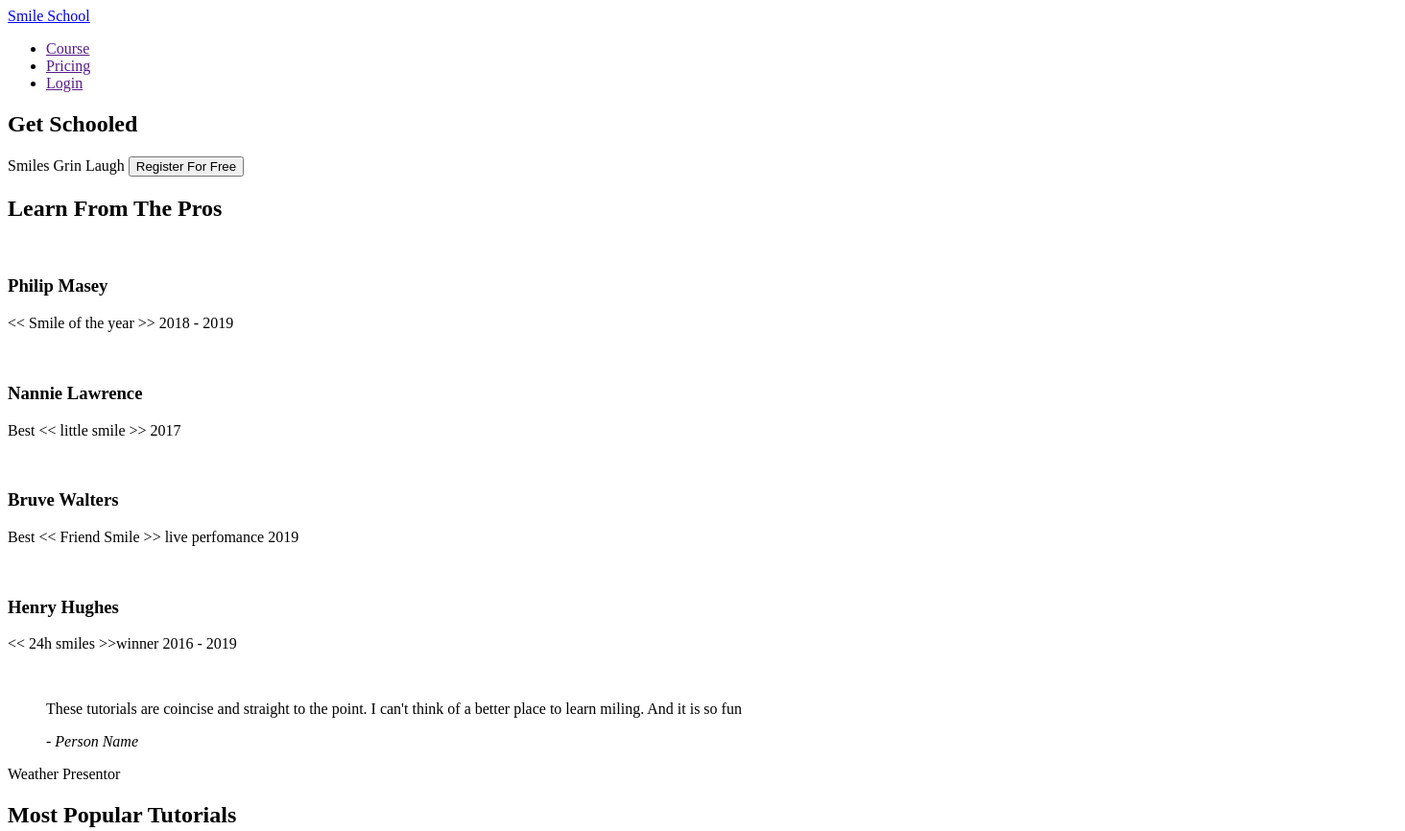
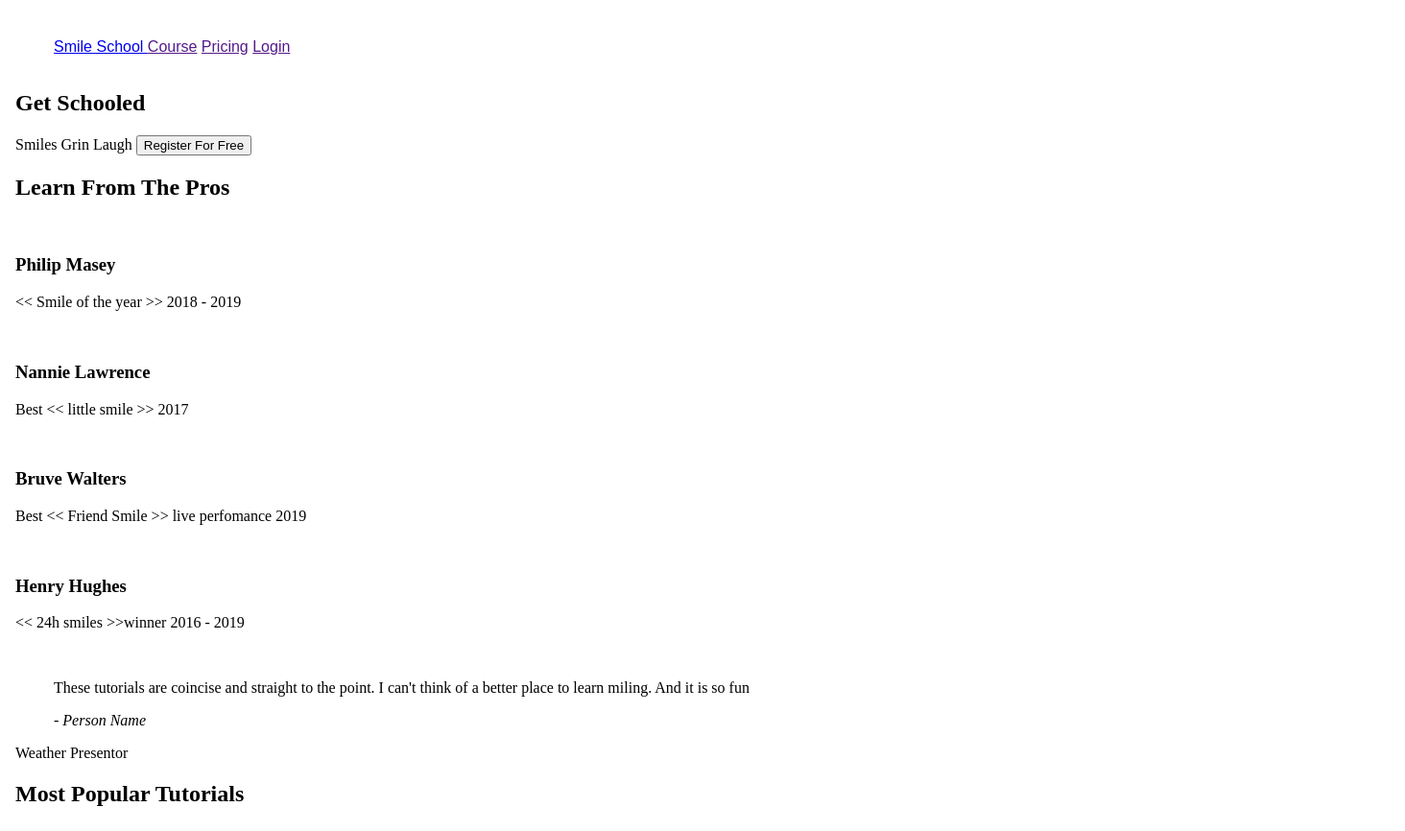
Before and after one commit to November-R/alx_html_css, a plain HTML site: page css_advanced/index.html in a window 1280 px wide. Shown: the top 866 px of the page at 96% size, 1464 px wide, since content can reach past the window. Drawn offline with Linux system fonts and the light colour scheme.

Commit message:
Confirmation commit

```diff
--- a/css_advanced/index.html
+++ b/css_advanced/index.html
@@ -3,16 +3,19 @@
     <head>
         <meta charset="utf-8">
         <meta name="viewport" content="width=device-width, initial-scale=1.0">
+        <script src="https://kit.fontawesome.com/4a2b055604.js" crossorigin="anonymous"> </script>
         <title>Smile School</title>
         <link rel="stylesheet" href="styles.css">
     </head>
     <body>
-        <header>
+        <header class="header-container">
             <nav>
-                <a href=" " target="_blank">
-                    <img src="" alt="">Smile School
-                </a>
                 <ul>
+                    <li>
+                        <a href=" " target="_blank">
+                            <img src="" alt="">Smile School
+                        </a>
+                    </li>
                     <li>
                         <a href="" target="_blank" >Course</a>
                     </li>
@@ -208,7 +211,7 @@
         <footer>
             <section class="footer-content">
                 <div class="row block">
-                    <img src="" alt="">
+                    <img src="https://fakeimg.pl/250x250?text=Sample+Logo" alt="logo">
                     <div>
                         <i class="fa-brands fa-facebook"></i>
                         <i class="fa-brands fa-tumblr"></i>
--- a/css_advanced/styles.css
+++ b/css_advanced/styles.css
@@ -0,0 +1,23 @@
+body{
+    background-color: #ffffff;
+    padding-left: 8px;
+    padding-right: 8px;
+    padding-top: 16px;
+    padding-bottom: 16px;
+    width: 1440px;
+    height: 3718px;
+}
+
+.header-container{
+    display: flex;
+    justify-content: space-between;
+    align-items: baseline;
+    color: #ffffff;
+    font-family: Arial, Helvetica, sans-serif;
+}
+
+ul li{
+    list-style: none;
+    display: inline;
+    margin: 0px, 20px, 0px, 0px;
+}
```
Also changed, not shown: 1 other file.
